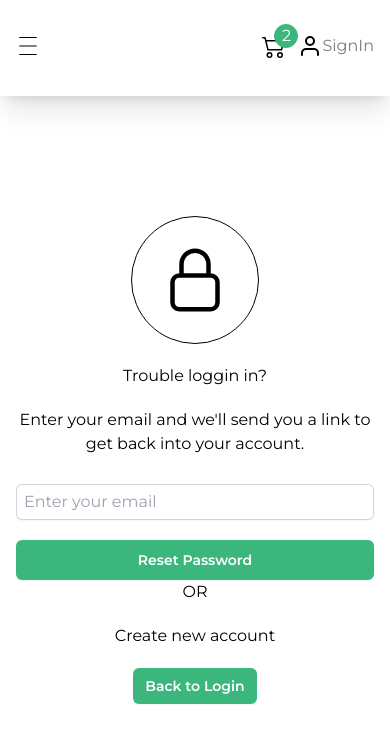
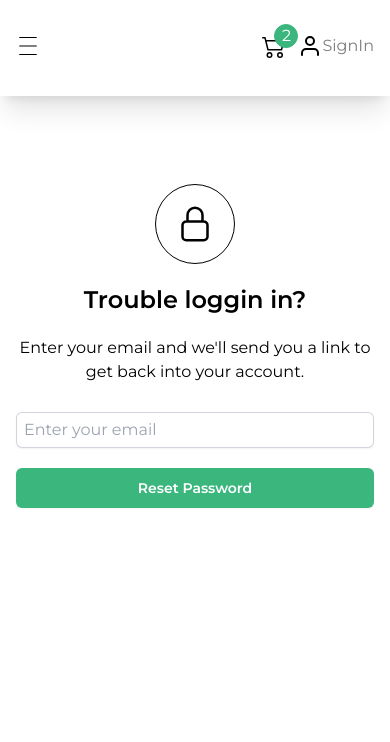
Before and after one commit to vicktor349/nestmart, a Next.js app: page /resetpassword in a window 390 px wide. Shown: the top 742 px of the page. Built offline with nearby package versions, Linux system fonts and the light colour scheme.

Commit message:
Readjusted the reset password and resetpassword form to look better on mobile

```diff
--- a/pages/resetpassword.js
+++ b/pages/resetpassword.js
@@ -3,8 +3,7 @@ import Head from 'next/head'
 import React, { useState } from 'react'
 import { showNotification } from '@mantine/notifications'
 import { HiOutlineLockClosed } from "react-icons/hi2";
-import { Divider, Loader } from '@mantine/core'
-import Link from 'next/link'
+import { Loader } from '@mantine/core'
 
 const ResetPassword = () =>
 {
@@ -42,9 +41,9 @@ const ResetPassword = () =>
                 <title>Nest | Reset Password</title>
             </Head>
             <div className='flex justify-center items-center'>
-                <div className='grid place-items-center ssm:w-full ssms:w-96 sm:w-[30rem] sm:border ssms:px-3 ssm:py-20 ssms:py-28 sm:px-10 space-y-5'>
-                    <div className='border border-black border-solid rounded-full w-32 h-32 flex items-center justify-center'><HiOutlineLockClosed size={72} /></div>
-                    <p>Trouble loggin in?</p>
+                <div className='grid place-items-center ssm:w-full ssms:w-[26rem] sm:w-[30rem] sm:shadow-xl ssms:px-3 ssm:py-12 ssms:py-28 sm:px-10 space-y-5'>
+                    <div className='border border-black border-solid rounded-full sm:w-32 ssm:h-20 ssm:w-20 sm:h-32 flex items-center justify-center'><HiOutlineLockClosed className='ssm:w-10 ssm:h-10 sm:w-20 sm:h-20' /></div>
+                    <p className='font-semibold text-2xl'>Trouble loggin in?</p>
                     <p className='text-center'>Enter your email and we'll send you a link to get back into your account.</p>
                     <form className='w-full ssms:w-96 space-y-5' onSubmit={handleSubmit}>
                         <div className="mt-2">
@@ -70,11 +69,6 @@ const ResetPassword = () =>
                             </button>
                         </div>
                     </form>
-                    <Divider my="xs" label="OR" labelPosition="center" />
-                    <Link className='hover:text-primaryText' href="/signup">Create new account</Link>
-                    <Link href="/signin" className="flex w-fit justify-center rounded-md bg-primary px-3 py-1.5 text-sm font-semibold leading-6 text-white shadow-sm focus-visible:outline focus-visible:outline-2 focus-visible:outline-offset-2 focus-visible:outline-indigo-600" >
-                        Back to Login
-                    </Link>
                 </div>
             </div>
         </>
--- a/pages/resetpasswordform.js
+++ b/pages/resetpasswordform.js
@@ -55,8 +55,8 @@ const resetpasswordform = () =>
                 <title>Nest | Reset Password</title>
             </Head>
             <div className='flex justify-center items-center'>
-                <div className='grid place-items-center ssm:w-full sm:w-[30rem] sm:border ssms:px-3 ssm:py-20 ssms:py-28 sm:px-10 space-y-5'>
-                    <div className='border border-black border-solid rounded-full w-32 h-32 flex items-center justify-center'><HiOutlineLockClosed size={72} /></div>
+                <div className='grid place-items-center ssm:w-full sm:w-[30rem] sm:border ssms:px-3 ssm:py-8 ssms:py-28 sm:px-10 space-y-5'>
+                    <div className='border border-black border-solid rounded-full sm:w-32 ssm:h-20 ssm:w-20 sm:h-32 flex items-center justify-center'><HiOutlineLockClosed className='ssm:w-10 ssm:h-10 sm:w-20 sm:h-20' /></div>
                     <p>Create A Strong Password</p>
                     <p className='text-gray-400 ssm:text-sm sssms:text-base'>Your password must be at least 6 characters</p>
                     <form className='w-full ssms:w-96 space-y-5' onSubmit={handleSubmit}>
```
